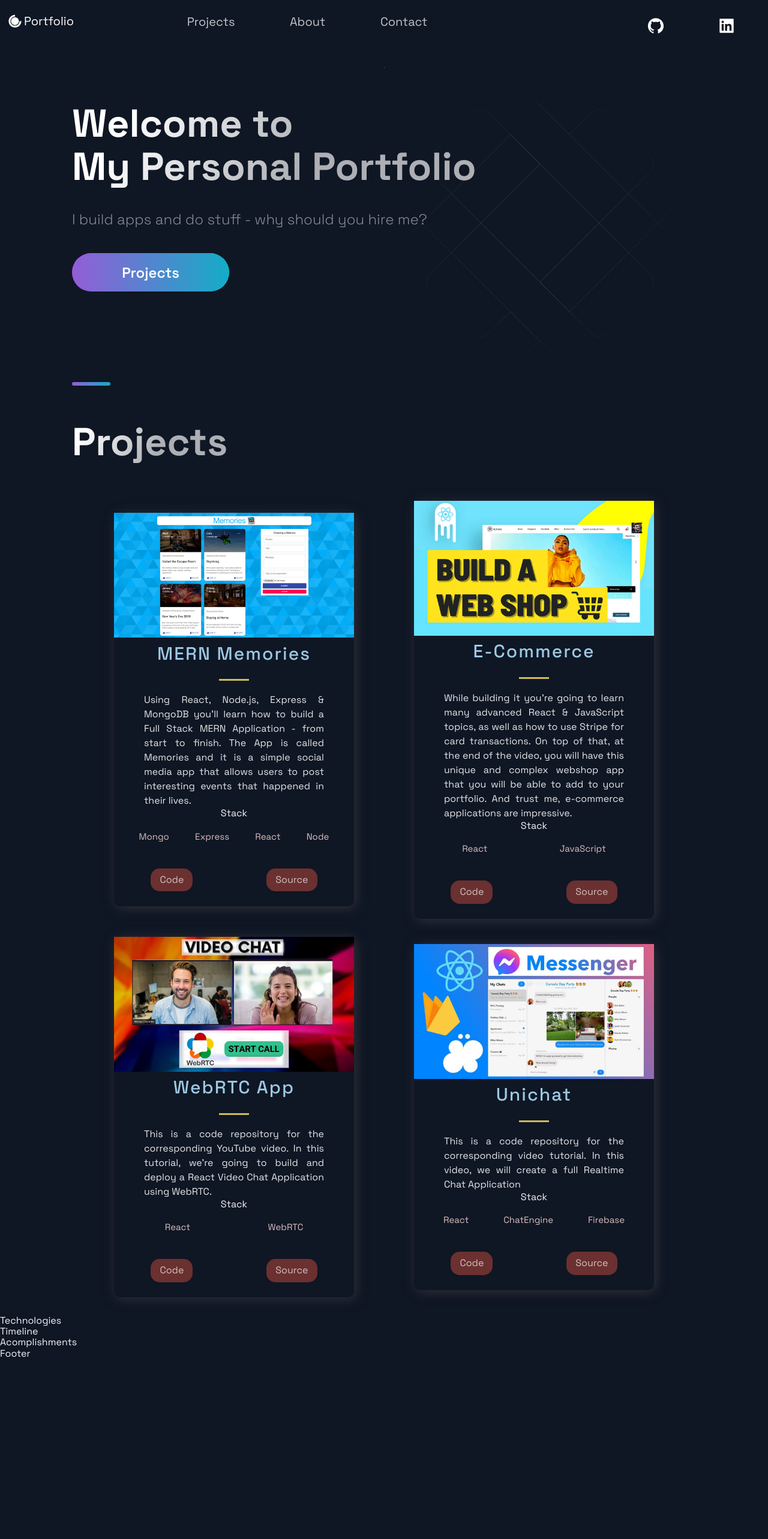
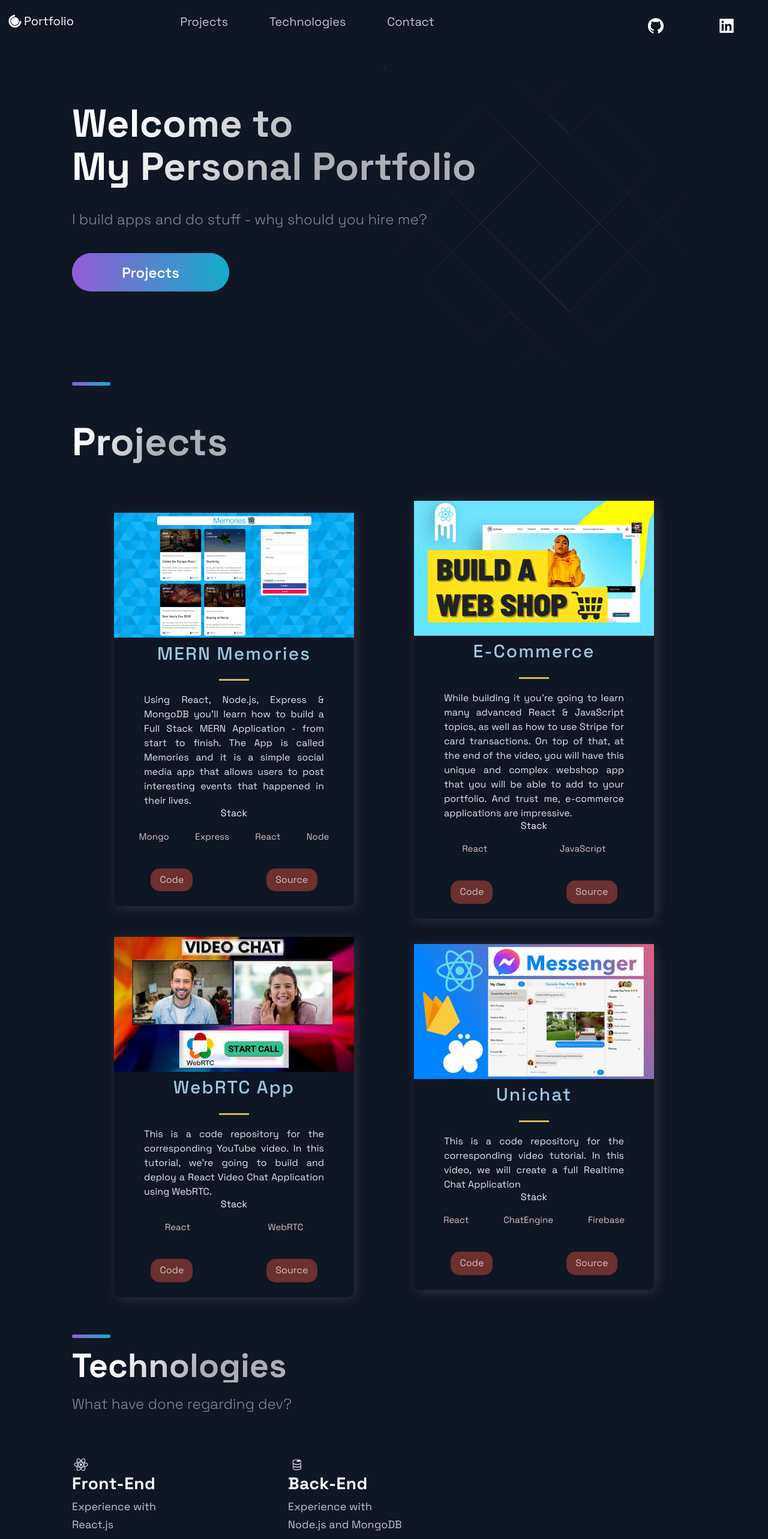
Before and after one commit to Sasurai087/NextJS-Portfolio, a Next.js app: page / in a window 1280 px wide. Shown: the top 2566 px of the page at 60% size. Before the commit the page ends 2267 px from the top, so only its background shows below. Built offline with nearby package versions, Linux system fonts and the light colour scheme.

Commit message:
style: add technologies section

```diff
--- a/src/components/Header/Header.js
+++ b/src/components/Header/Header.js
@@ -41,8 +41,8 @@
       </li>
 
       <li>
-        <Link href="#about">
-          <NavLink>About</NavLink>
+        <Link href="#technologies">
+          <NavLink>Technologies</NavLink>
         </Link>
       </li>
 
--- a/src/components/Technologies/Technologies.js
+++ b/src/components/Technologies/Technologies.js
@@ -1,12 +1,48 @@
-import React from 'react';
-import { DiFirebase, DiReact, DiZend } from 'react-icons/di';
-import { Section, SectionDivider, SectionText, SectionTitle } from '../../styles/GlobalComponents';
-import { List, ListContainer, ListItem, ListParagraph, ListTitle } from './TechnologiesStyles';
+import React from "react";
+import { DiFirebase, DiReact, DiZend } from "react-icons/di";
+import {
+  Section,
+  SectionDivider,
+  SectionText,
+  SectionTitle,
+} from "../../styles/GlobalComponents";
+import {
+  List,
+  ListContainer,
+  ListItem,
+  ListParagraph,
+  ListTitle,
+} from "./TechnologiesStyles";
 
-const Technologies = () =>  (
-  <div>
-    Technologies
-  </div>
+const Technologies = () => (
+  <Section id="technologies">
+    <SectionDivider />
+    <br />
+    <SectionTitle>Technologies</SectionTitle>
+    <SectionText>What have done regarding dev?</SectionText>
+
+    <List>
+      <ListItem>
+        <DiReact size="3rem" />
+        <ListContainer>
+          <ListTitle>Front-End</ListTitle>
+          <ListParagraph>
+            Experience with <br /> React.js
+          </ListParagraph>
+        </ListContainer>
+      </ListItem>
+
+      <ListItem>
+        <DiFirebase size="3rem" />
+        <ListContainer>
+          <ListTitle>Back-End</ListTitle>
+          <ListParagraph>
+            Experience with <br /> Node.js and MongoDB
+          </ListParagraph>
+        </ListContainer>
+      </ListItem>
+    </List>
+  </Section>
 );
 
 export default Technologies;
```
